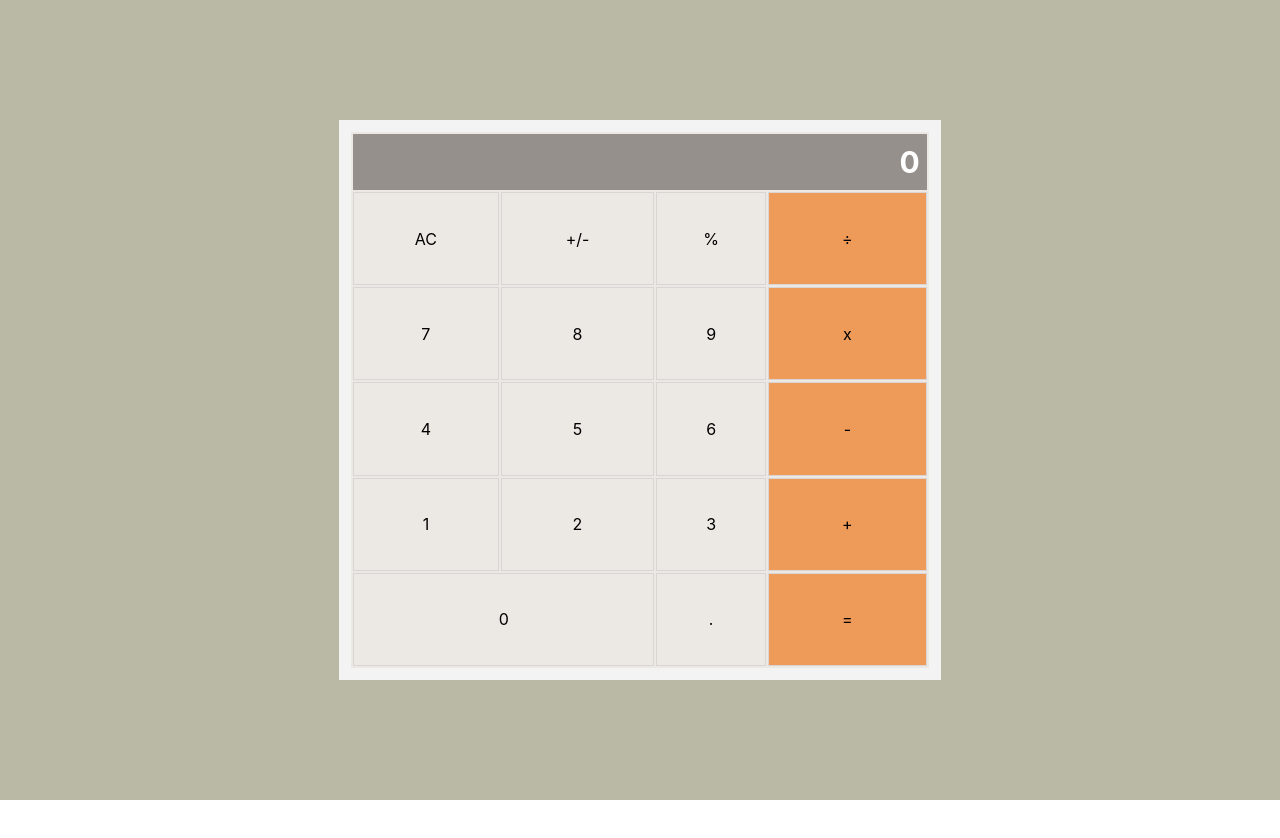
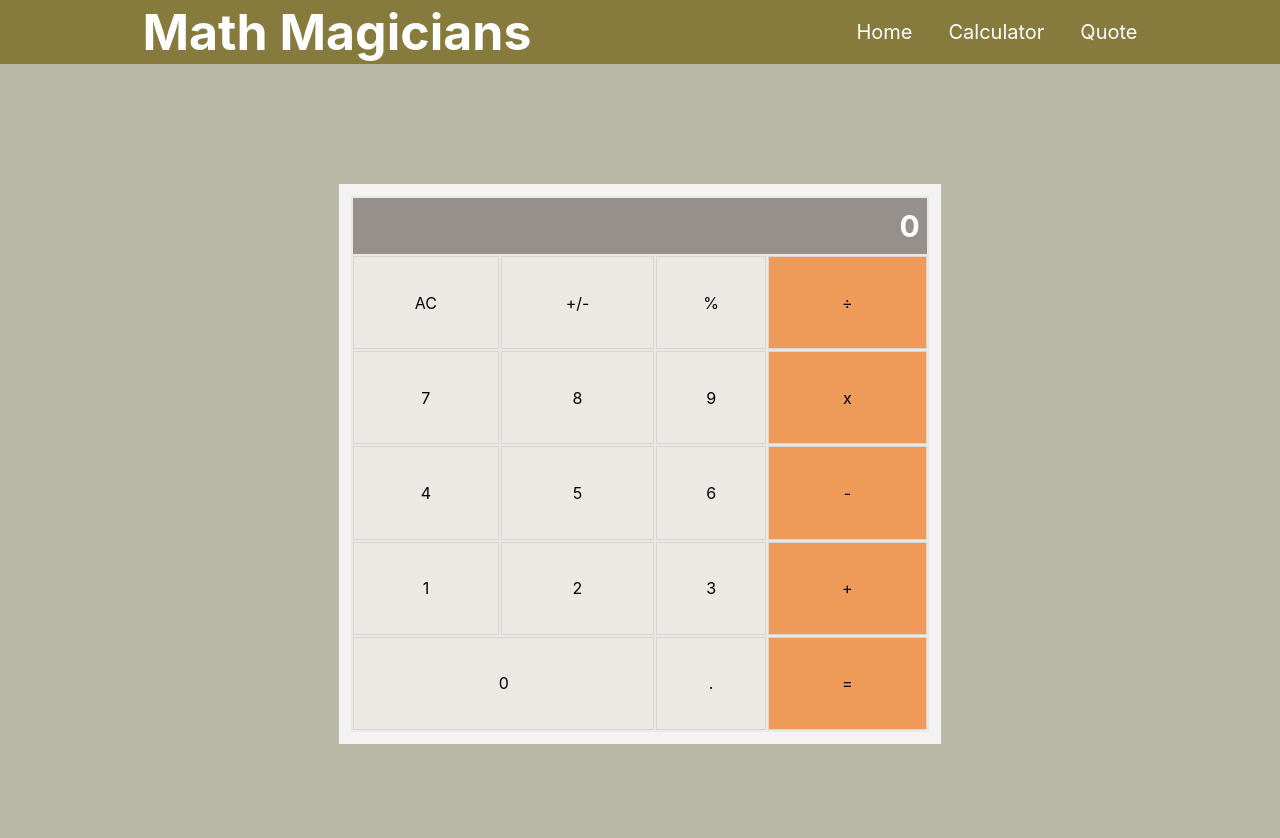
Before and after one commit to KareemWilson/MathMagicians, a React (Create React App) app: page / in a window 1280 px wide. Shown: the top 838 px of the page. Before the commit the page ends 800 px from the top, so only its background shows below. Built offline with nearby package versions, Linux system fonts and the light colour scheme.

Commit message:
Create NavBar

```diff
--- a/src/App.js
+++ b/src/App.js
@@ -1,6 +1,7 @@
 import React from 'react';
 import './App.css';
 import Calculator from './components/Calculator';
+import NavBar from './components/NavBar';
 
 class App extends React.Component {
   constructor() {
@@ -9,7 +10,12 @@ class App extends React.Component {
   }
 
   render() {
-    return <Calculator />;
+    return (
+      <>
+        <NavBar />
+        <Calculator />
+      </>
+    );
   }
 }
 
--- /dev/null
+++ b/src/components/NavBar.js
@@ -0,0 +1,15 @@
+import React from 'react';
+import NavOptions from './NavOptions';
+import Title from './Title';
+import styles from '../styles/NavBar.module.css';
+
+function NavBar() {
+  return (
+    <div className={styles.navContainer}>
+      <Title />
+      <NavOptions />
+    </div>
+  );
+}
+
+export default NavBar;
--- /dev/null
+++ b/src/components/NavOptions.js
@@ -0,0 +1,32 @@
+import React from 'react';
+import styles from '../styles/navOptions.module.css';
+
+const navOptions = [
+  {
+    id: 1,
+    name: 'Home',
+    path: '/',
+  },
+  {
+    id: 1,
+    name: 'Calculator',
+    path: '/calculator',
+  },
+  {
+    id: 1,
+    name: 'Quote',
+    path: '/quote',
+  },
+];
+
+function NavOptions() {
+  return (
+    <ul className={styles.navList}>
+      {navOptions.map((item) => (
+        <li key={item.id}>{item.name}</li>
+      ))}
+    </ul>
+  );
+}
+
+export default NavOptions;
--- /dev/null
+++ b/src/components/Title.js
@@ -0,0 +1,9 @@
+import React from 'react';
+
+function Title() {
+  return (
+    <div style={{ fontSize: 50, color: 'white', fontWeight: 'bold' }}>Math Magicians</div>
+  );
+}
+
+export default Title;
--- /dev/null
+++ b/src/styles/NavBar.module.css
@@ -0,0 +1,7 @@
+.navContainer {
+    display: flex;
+    flex-direction: row;
+    justify-content: space-around;
+    align-items: center;
+    background-color: rgb(135, 122, 61);
+}
--- /dev/null
+++ b/src/styles/navOptions.module.css
@@ -0,0 +1,8 @@
+.navList {
+    display: flex;
+    flex-direction: row;
+    list-style: none;
+    gap: 36px;
+    font-size: 20px;
+    color: white;
+}
```
